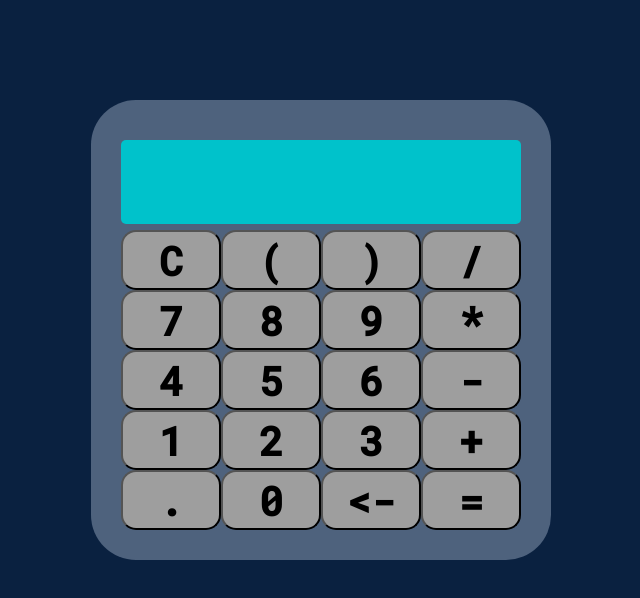
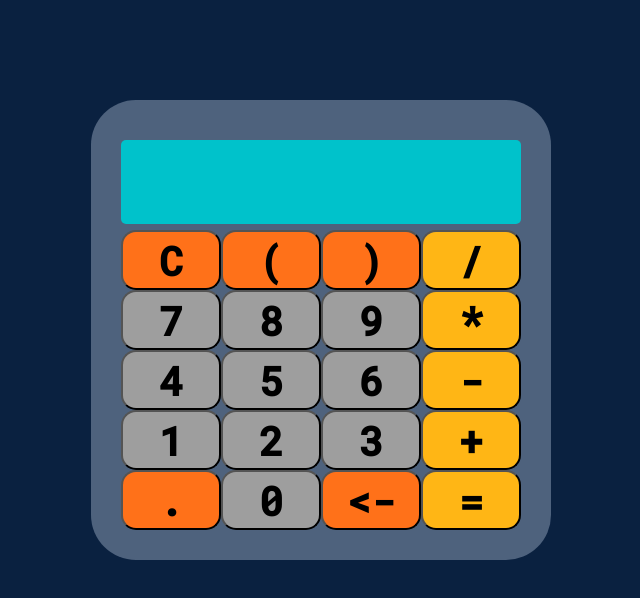
Before and after one commit to BrunoHPLS/calculadora-jsEval, a plain HTML site: page index.html in a window 1280 px wide. Shown: the whole page, without its empty margins (319-959 px from the left). Drawn offline with Linux system fonts and the light colour scheme.

Commit message:
Cores de botões alteradas

```diff
--- a/style.css
+++ b/style.css
@@ -52,3 +52,11 @@ body{
     background-color: #9E9E9E;
     border-radius: 15px;
 }
+
+.operation{
+    background-color: #FFB615;
+}
+
+.util{
+    background-color: #FF7119;
+}
```
